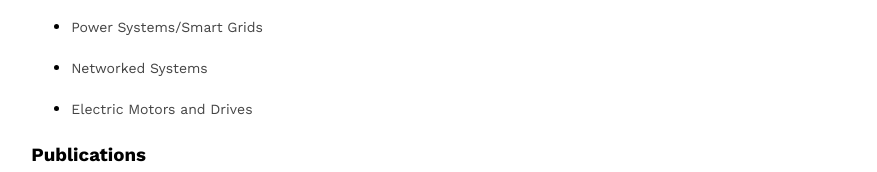
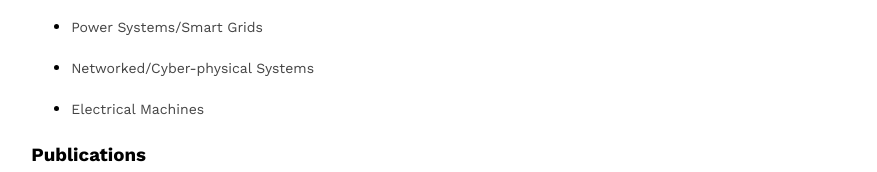
Before and after one commit to edwintenkorang/edwintenkorang.github.io, a plain HTML site: page index.html in a window 1280 px wide. Shown: the part 1134-1306 px from the top of the page, without its empty margins (198-1075 px from the left). Drawn offline with nearby package versions, Linux system fonts and the light colour scheme.

Commit message:
Update index.html

```diff
--- a/index.html
+++ b/index.html
@@ -110,8 +110,8 @@
             <p>Domains of application include:</p>
             <ul class="unordered">
               <li><p>Power Systems/Smart Grids</p></li>
-              <li><p>Networked Systems</p></li>
-              <li><p>Electric Motors and Drives</p></li>
+              <li><p>Networked/Cyber-physical Systems</p></li>
+              <li><p>Electrical Machines</p></li>
             </ul>
           </div>
 
```
